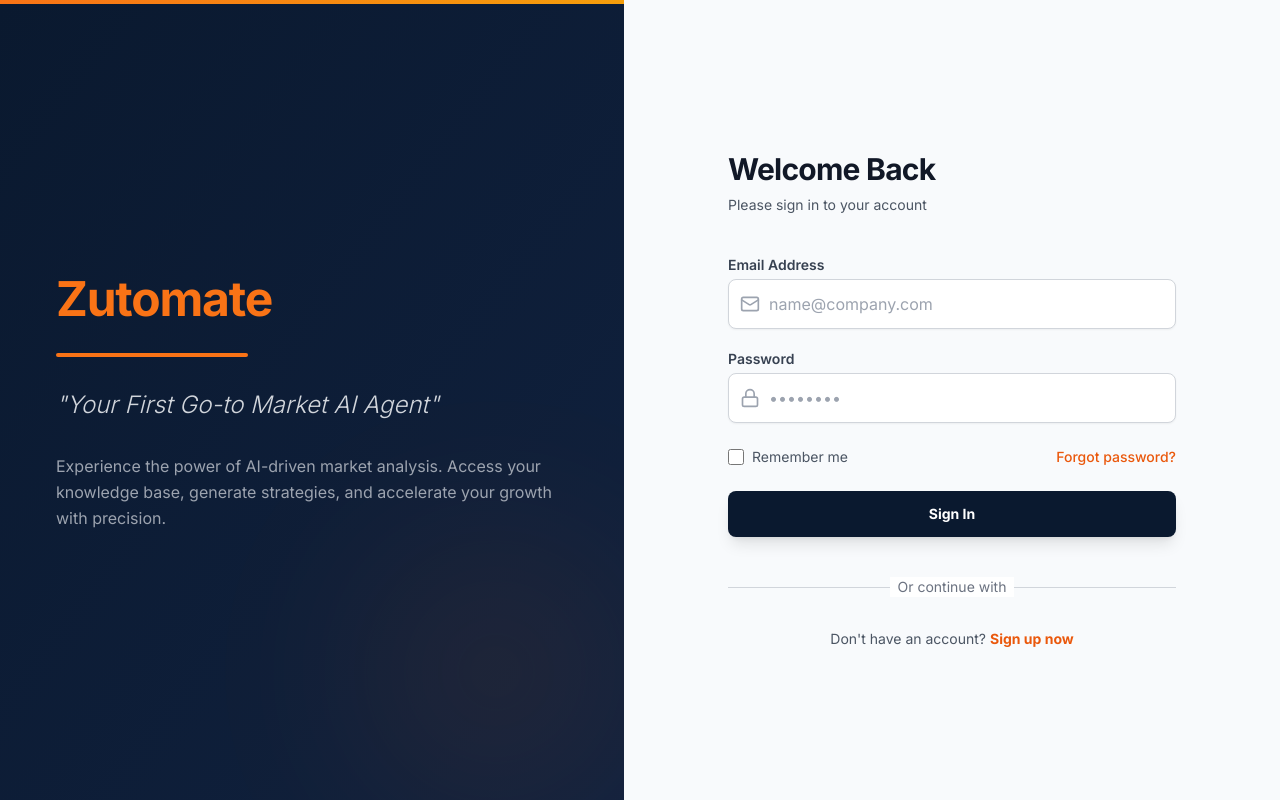
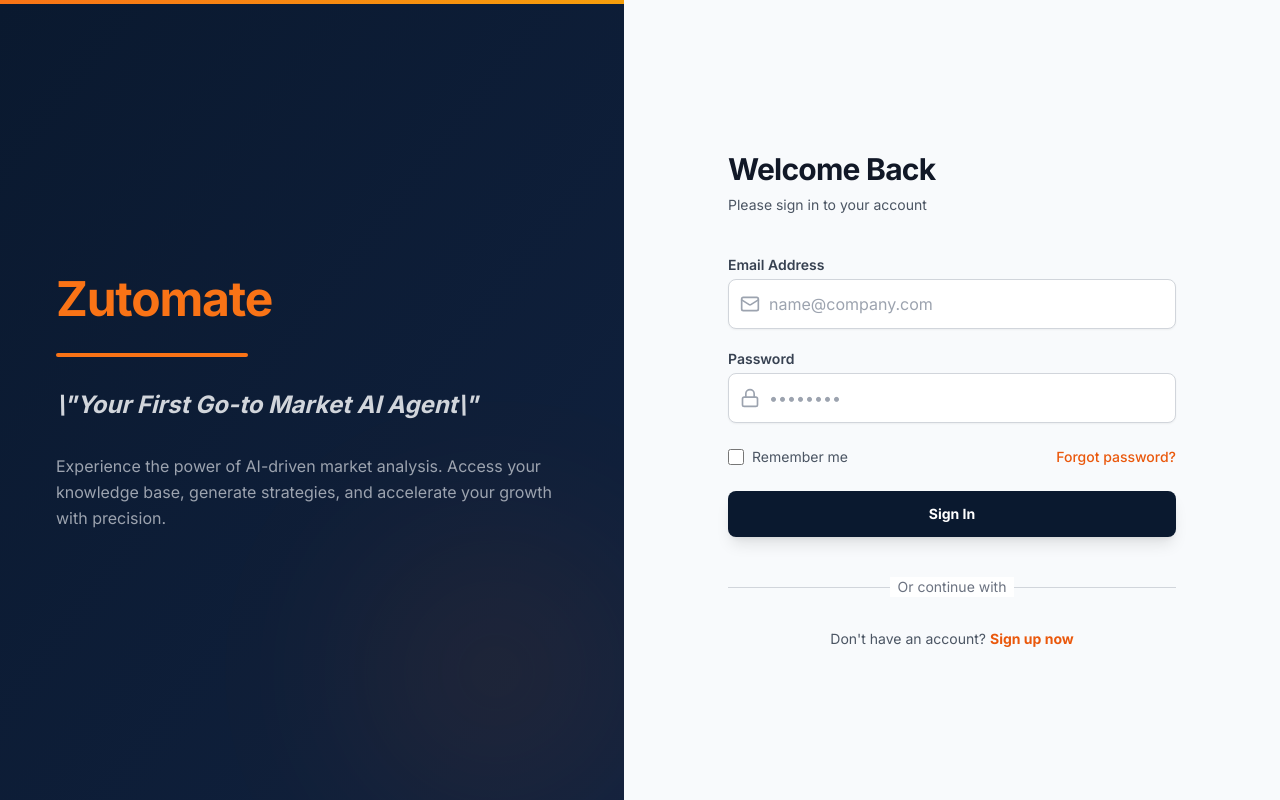
Before and after one commit to SyedAyan15/Zutomate-GTM-Rag, a Next.js app in the folder frontend/: page /login in a window 1280 px wide. Built offline with nearby package versions, Linux system fonts and the light colour scheme; no server answers.

Commit message:
UI: Bold branding phrase 'Your First Go-to Market AI Agent' across app

```diff
--- a/frontend/components/Auth/LoginForm.tsx
+++ b/frontend/components/Auth/LoginForm.tsx
@@ -96,8 +96,8 @@
             Zutomate
           </h1>
           <div className="w-48 h-1 bg-orange-500 mb-8 rounded-full"></div>
-          <p className="text-2xl font-light text-gray-300 italic">
-            "Your First Go-to Market AI Agent"
+          <p className="text-2xl font-bold text-gray-300 italic">
+            \"Your First Go-to Market AI Agent\"
           </p>
           <p className="mt-8 text-gray-400 leading-relaxed">
             Experience the power of AI-driven market analysis. Access your knowledge base, generate strategies, and accelerate your growth with precision.
--- a/frontend/components/Auth/SignupForm.tsx
+++ b/frontend/components/Auth/SignupForm.tsx
@@ -92,8 +92,8 @@
             Join <span className="text-orange-500">Zutomate</span>
           </h1>
           <div className="w-64 h-1 bg-orange-500 mb-8 rounded-full"></div>
-          <p className="text-2xl font-light text-gray-300 italic">
-            "Your First Go-to Market AI Agent"
+          <p className="text-2xl font-bold text-gray-300 italic">
+            \"Your First Go-to Market AI Agent\"
           </p>
           <p className="mt-8 text-gray-400 leading-relaxed">
             Create your account today to start leveraging AI for your market strategy. Secure, fast, and intelligent.
--- a/frontend/components/Chat/ChatInterface.tsx
+++ b/frontend/components/Chat/ChatInterface.tsx
@@ -317,8 +317,8 @@
             Zutomate
           </h1>
           <div className="w-24 h-1 bg-orange-500 mx-auto mb-6 rounded-full"></div>
-          <h2 className="text-2xl font-light text-white mb-8 italic">
-            "Your First Go-to Market AI Agent"
+          <h2 className="text-2xl font-bold text-white mb-8 italic">
+            \"Your First Go-to Market AI Agent\"
           </h2>
           <button
             onClick={handleNewChat}
```
